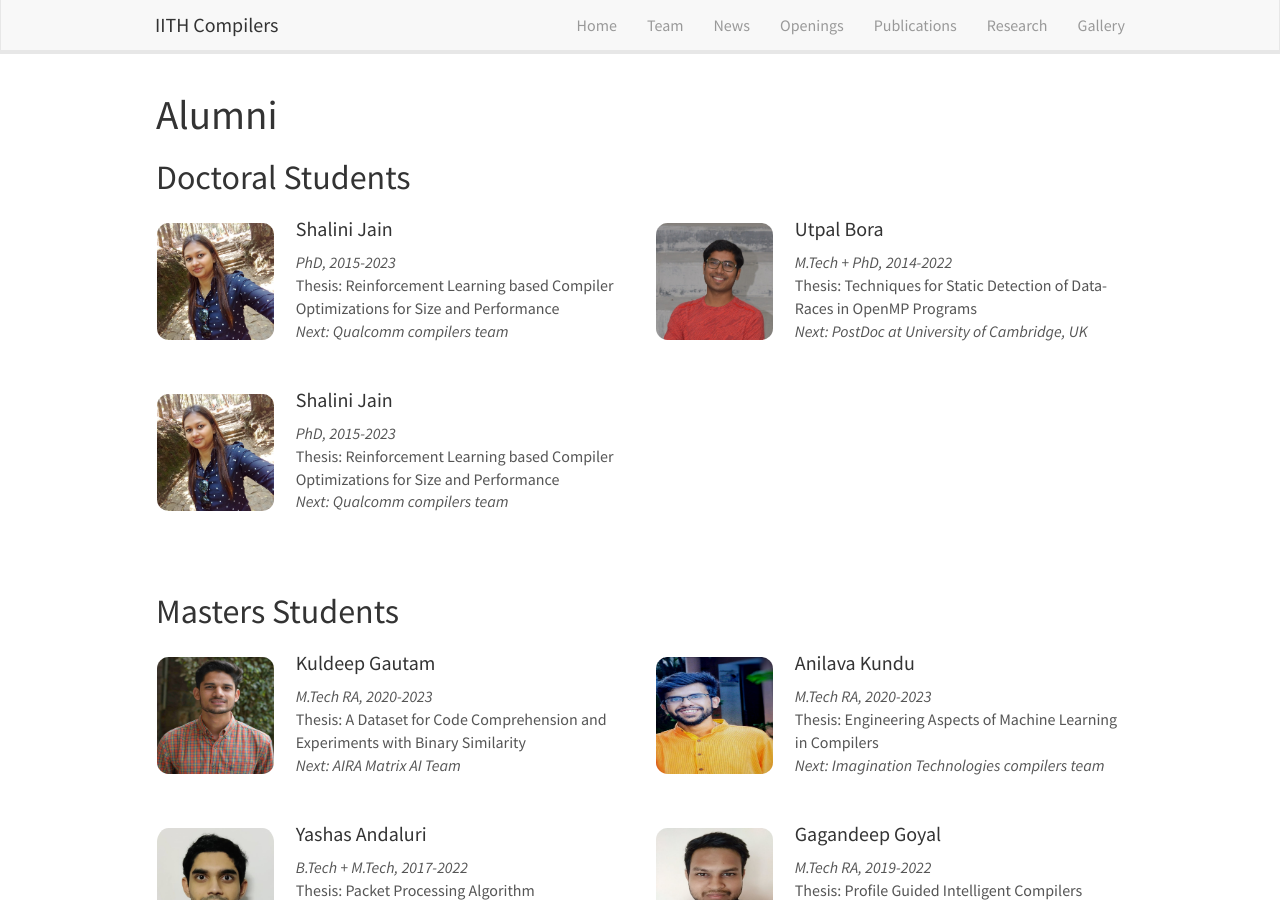
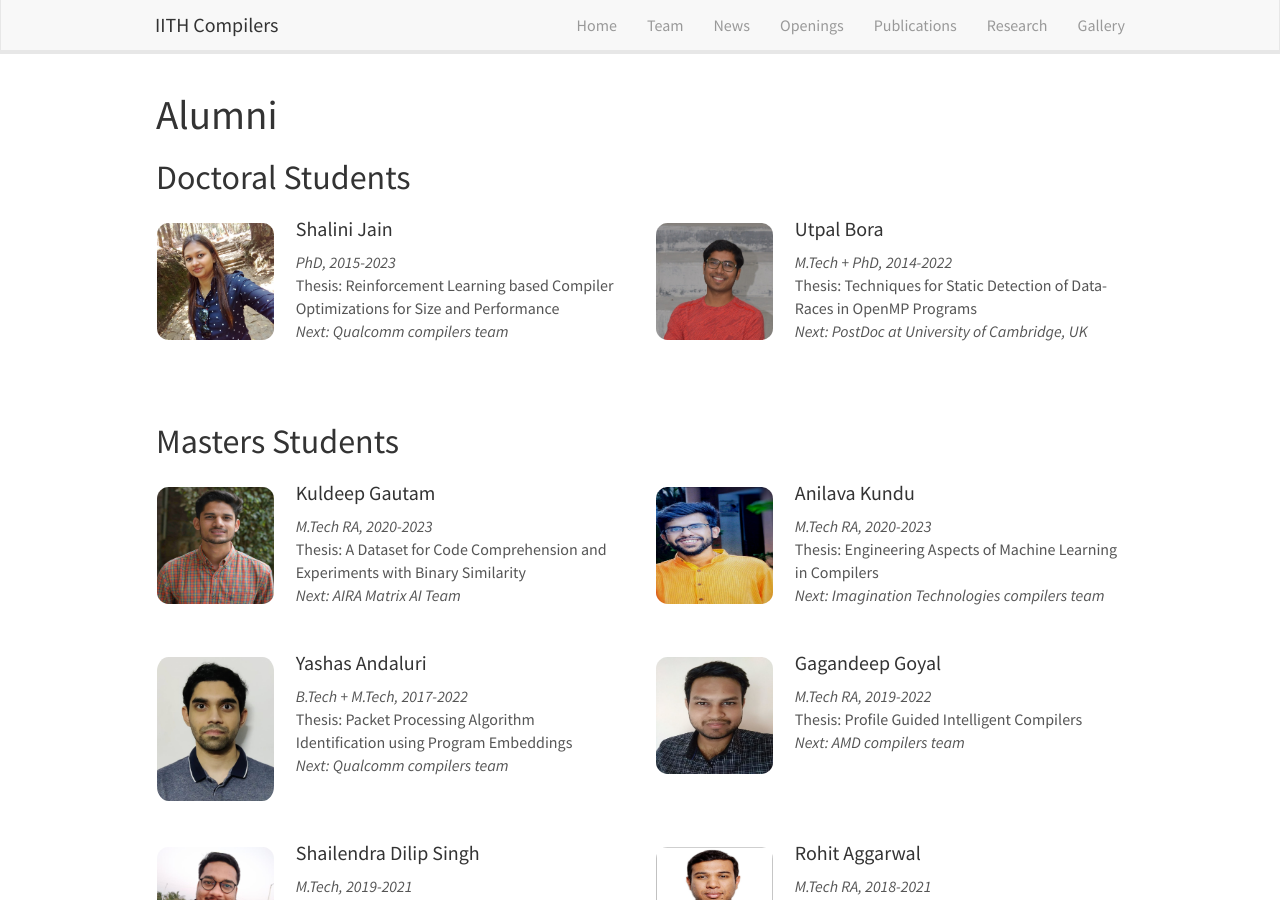
Before and after one commit to utpalbora/compilers.cse.iith.ac.in, a Jekyll site: the page built from _pages/alumni.md, in a window 1280 px wide and 900 px high. Built offline with Jekyll 4.4.1, drawn with Linux system fonts in a browser that asks for light colours; nearby versions of some CDN libraries.

Commit message:
Duplicate removed

```diff
--- a/_data/alumni.yml
+++ b/_data/alumni.yml
@@ -13,14 +13,6 @@
   photo: utpal.jpg
   next : PostDoc at University of Cambridge, UK
   thesis : Techniques for Static Detection of Data-Races in OpenMP Programs
-
-- name: Shalini Jain
-  type: alum
-  value: phd
-  info: PhD, 2015-2023
-  photo: shalini.jpg
-  next : Qualcomm compilers team
-  thesis : Reinforcement Learning based Compiler Optimizations for Size and Performance
 
 - name: Kuldeep Gautam
   type: alum
```
